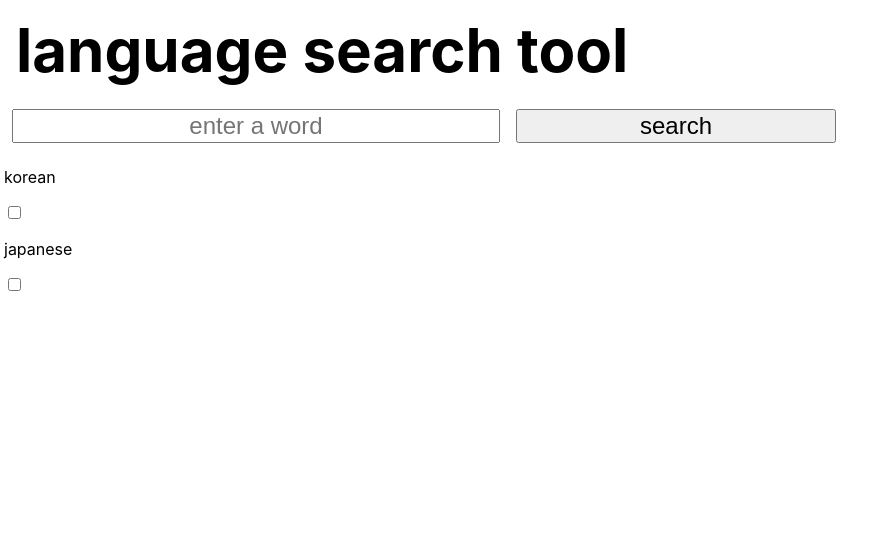
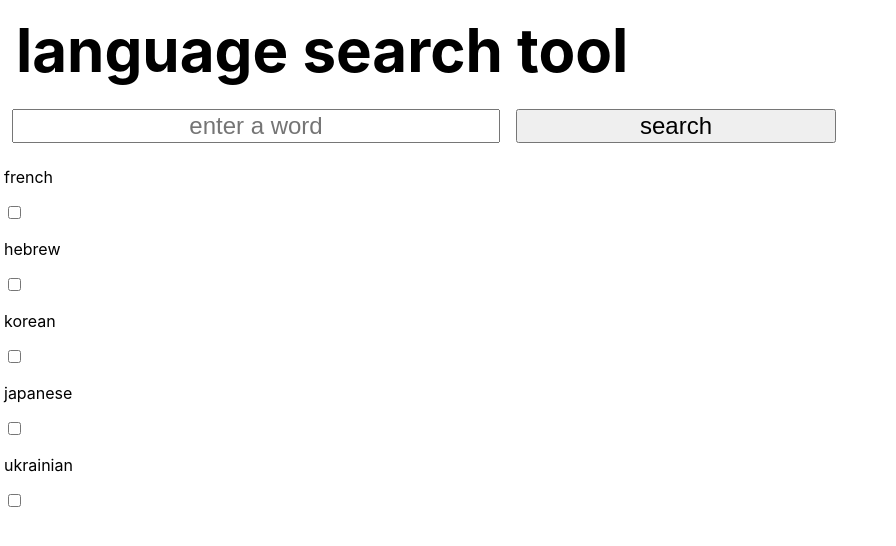
Before and after one commit to devUserContact/language-search-tool, a Next.js app: page /SearchForm in a window 1280 px wide. Shown: the top 546 px of the page, without its empty margins (0-896 px from the left). Built offline with nearby package versions, Linux system fonts and the light colour scheme.

Commit message:
added language options to object array

```diff
--- a/assets/languages.ts
+++ b/assets/languages.ts
@@ -3,19 +3,35 @@ export interface Language {
   url: string | string[];
   checked: boolean;
 }
-export const languages: Language[] = [{
-  language: 'korean' ,
-  url: 'https://en.dict.naver.com/#/search?query=',
-  checked: false
+export const languages: Language[] = [
+  {
+    language: "french",
+    url: "https://dictionary.cambridge.org/dictionary/english-french/",
+    checked: false,
   },
   {
-  language: 'japanese' ,
-  url: 'https://jisho.org/search/',
-  checked: false
+    language: "hebrew",
+    url: "https://en.glosbe.com/en/he/",
+    checked: false,
+  },
+  {
+    language: "korean",
+    url: "https://en.dict.naver.com/#/search?query=",
+    checked: false,
+  },
+  {
+    language: "japanese",
+    url: "https://jisho.org/search/",
+    checked: false,
+  },
+  {
+    language: "ukrainian",
+    url: "https://en.glosbe.com/en/uk/",
+    checked: false,
   },
   //{
   //  language: 'mandarin' ,
   //  url: ['https://mandarinspot.com/dict?word=', '&phs=pinyin&sort=rel'],
   //  checked: false
   //}
-]
+];
```
Lines whose indentation alone changed are shown as unchanged.
